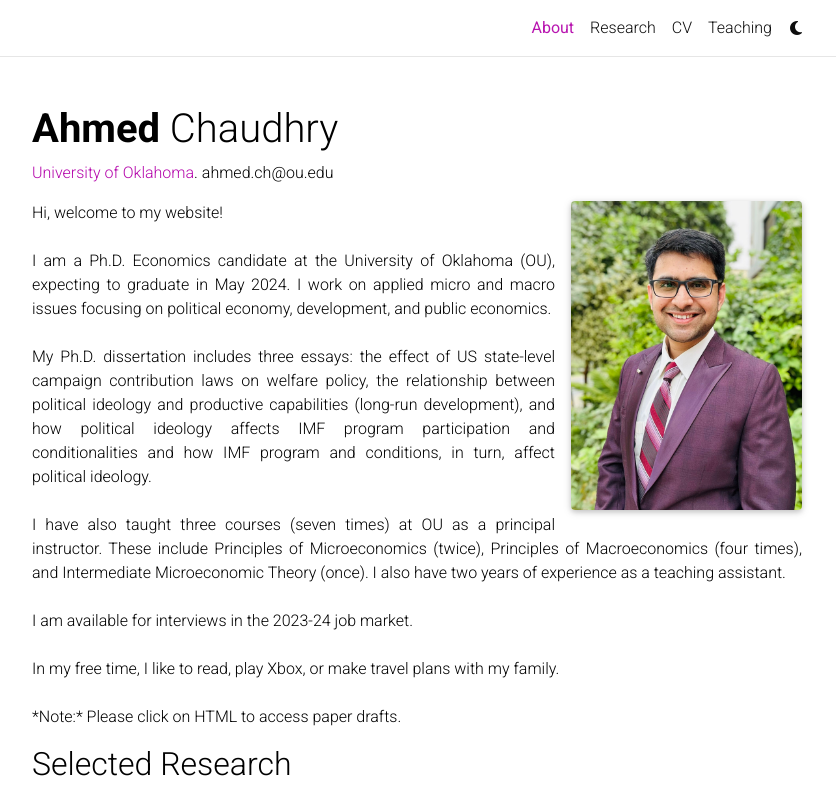
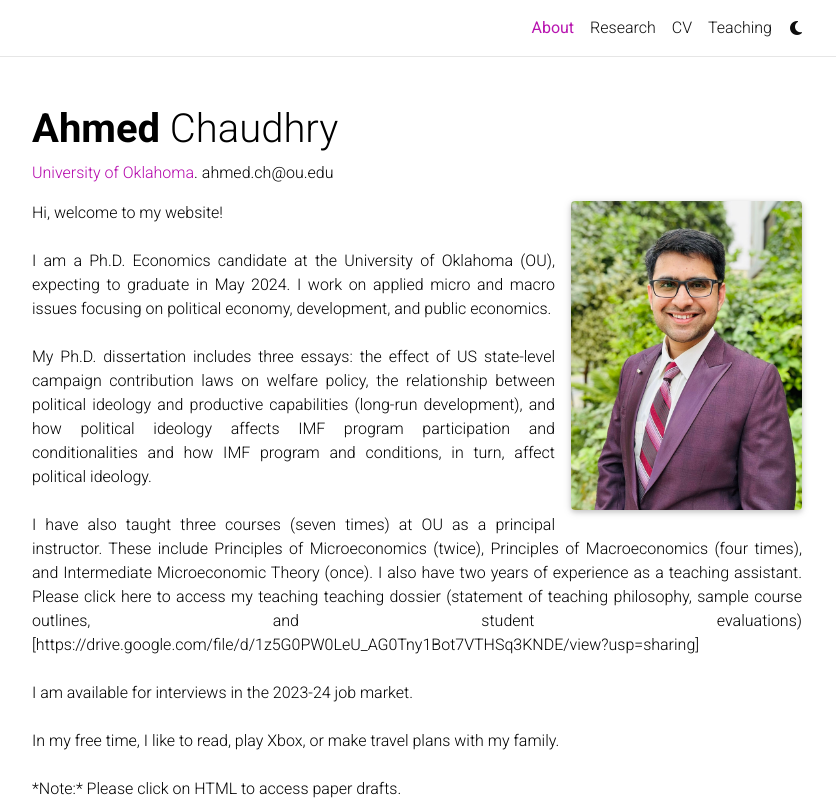
Before and after one commit to ahmedchaudhryy/ahmedchaudhryy.github.io, a Jekyll site: the page built from _pages/about.md, in a window 1280 px wide and 1173 px high, cut to the strip 0-811 px from the top of the window. Shown: the whole strip, without its empty margins (223-1059 px from the left). Built offline with Jekyll 4.4.1, drawn with Linux system fonts in a browser that asks for light colours; full-size pictures stand in for the smaller copies a plugin makes; comment, search, counter and statistics services are not loaded; a style sheet for code colours, icons or effects is not loaded.

Commit message:
Update about.md

```diff
--- a/_pages/about.md
+++ b/_pages/about.md
@@ -27,7 +27,7 @@
 My Ph.D. dissertation includes three essays: the effect of US state-level campaign contribution laws on welfare policy, the relationship between political ideology and productive capabilities (long-run development), and how political ideology affects IMF program participation and conditionalities and how IMF program and conditions, in turn, affect political ideology. <br />
 <br>
 
-I have also taught three courses (seven times) at OU as a principal instructor. These include Principles of Microeconomics (twice), Principles of Macroeconomics (four times), and Intermediate Microeconomic Theory (once). I also have two years of experience as a teaching assistant. <br />
+I have also taught three courses (seven times) at OU as a principal instructor. These include Principles of Microeconomics (twice), Principles of Macroeconomics (four times), and Intermediate Microeconomic Theory (once). I also have two years of experience as a teaching assistant. Please click here to access my teaching teaching dossier (statement of teaching philosophy, sample course outlines, and student evaluations) [https://drive.google.com/file/d/1z5G0PW0LeU_AG0Tny1Bot7VTHSq3KNDE/view?usp=sharing] <br />
 <br>
 
 I am available for interviews in the 2023-24 job market. <br />
```
